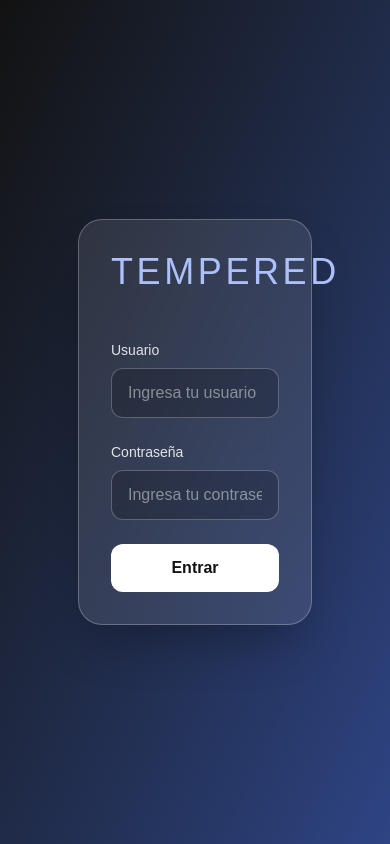
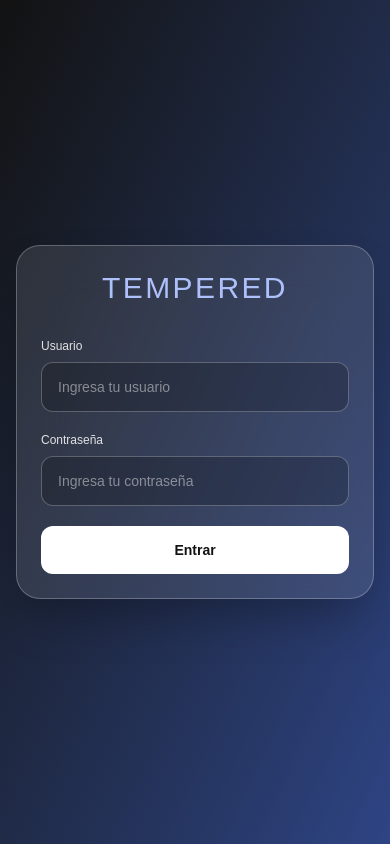
Before and after one commit to monsteruser2021/isorropia-kairos, a Next.js app in the folder tempered/: page / in a window 390 px wide. Built offline with nearby package versions, Linux system fonts and the light colour scheme; no server answers; a web font is replaced by a local one.

Commit message:
responsive principal

```diff
--- a/tempered/app/page.tsx
+++ b/tempered/app/page.tsx
@@ -45,16 +45,16 @@ export default function Home() {
   };
 
   return (
-    <main className="flex min-h-screen items-center justify-center bg-linear-to-br from-[#121212] to-[#2e4484] px-5 py-10">
-      <section className="w-[60vw] max-w-2xl min-w-0 rounded-3xl border border-white/25 bg-white/10 p-8 shadow-2xl shadow-black/30 backdrop-blur-xl sm:p-12">
-        <div className="mx-auto max-w-md">
-          <h1 className="font-display text-center text-4xl uppercase tracking-[0.1em] text-[#adc0fa] sm:text-5xl">
+    <main className="flex min-h-screen items-center justify-center overflow-x-hidden bg-linear-to-br from-[#121212] to-[#2e4484] px-4 py-6 sm:px-6 sm:py-10">
+      <section className="w-full max-w-2xl rounded-3xl border border-white/25 bg-white/10 p-6 shadow-2xl shadow-black/30 backdrop-blur-xl sm:p-10 md:p-12">
+        <div className="mx-auto w-full max-w-md">
+          <h1 className="font-display text-center text-3xl uppercase tracking-[0.08em] text-[#adc0fa] sm:text-4xl sm:tracking-[0.1em] md:text-5xl">
             Tempered
           </h1>
 
-          <form onSubmit={handleLogin} className="mt-12 space-y-6">
+          <form onSubmit={handleLogin} className="mt-8 space-y-5 sm:mt-12 sm:space-y-6">
             {errorMsg && (
-              <div className="rounded-xl bg-red-500/20 border border-red-500/50 p-3 text-center text-sm text-red-200">
+              <div className="rounded-xl border border-red-500/50 bg-red-500/20 p-3 text-center text-xs leading-5 text-red-200 sm:text-sm">
                 {errorMsg}
               </div>
             )}
@@ -62,7 +62,7 @@ export default function Home() {
             <div>
               <label
                 htmlFor="username"
-                className="mb-2 block text-sm font-medium text-white/85"
+                className="mb-2 block text-xs font-medium text-white/85 sm:text-sm"
               >
                 Usuario
               </label>
@@ -72,7 +72,7 @@ export default function Home() {
                 type="text"
                 autoComplete="username"
                 required
-                className="w-full rounded-xl border border-white/25 bg-black/20 px-4 py-3 text-white outline-none transition placeholder:text-white/45 focus:border-white/70 focus:bg-black/30 focus:ring-2 focus:ring-white/20"
+                className="min-h-12 w-full rounded-xl border border-white/25 bg-black/20 px-4 py-3 text-base text-white outline-none transition placeholder:text-sm placeholder:text-white/45 focus:border-white/70 focus:bg-black/30 focus:ring-2 focus:ring-white/20 sm:text-sm"
                 placeholder="Ingresa tu usuario"
               />
             </div>
@@ -80,7 +80,7 @@ export default function Home() {
             <div>
               <label
                 htmlFor="password"
-                className="mb-2 block text-sm font-medium text-white/85"
+                className="mb-2 block text-xs font-medium text-white/85 sm:text-sm"
               >
                 Contraseña
               </label>
@@ -90,7 +90,7 @@ export default function Home() {
                 type="password"
                 autoComplete="current-password"
                 required
-                className="w-full rounded-xl border border-white/25 bg-black/20 px-4 py-3 text-white outline-none transition placeholder:text-white/45 focus:border-white/70 focus:bg-black/30 focus:ring-2 focus:ring-white/20"
+                className="min-h-12 w-full rounded-xl border border-white/25 bg-black/20 px-4 py-3 text-base text-white outline-none transition placeholder:text-sm placeholder:text-white/45 focus:border-white/70 focus:bg-black/30 focus:ring-2 focus:ring-white/20 sm:text-sm"
                 placeholder="Ingresa tu contraseña"
               />
             </div>
@@ -98,7 +98,7 @@ export default function Home() {
             <button
               type="submit"
               disabled={loading}
-              className="w-full rounded-xl bg-white px-4 py-3 font-semibold text-[#121212] transition hover:bg-white/85 focus:outline-none focus:ring-2 focus:ring-white focus:ring-offset-2 focus:ring-offset-transparent active:scale-[0.99] disabled:opacity-50"
+              className="min-h-12 w-full rounded-xl bg-white px-4 py-3 text-sm font-semibold text-[#121212] transition hover:bg-white/85 focus:outline-none focus:ring-2 focus:ring-white focus:ring-offset-2 focus:ring-offset-transparent active:scale-[0.99] disabled:opacity-50"
             >
               {loading ? "Verificando..." : "Entrar"}
             </button>
```
